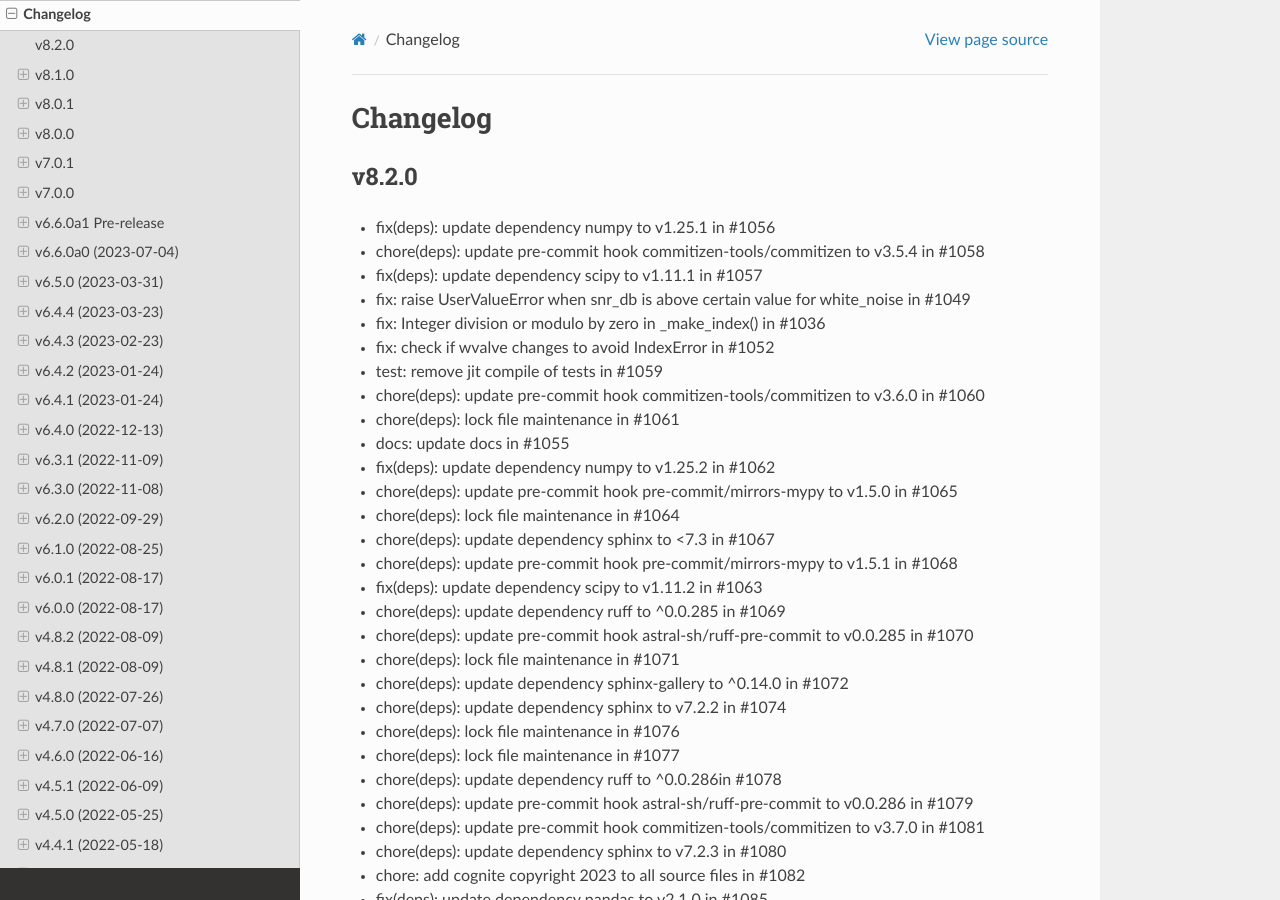
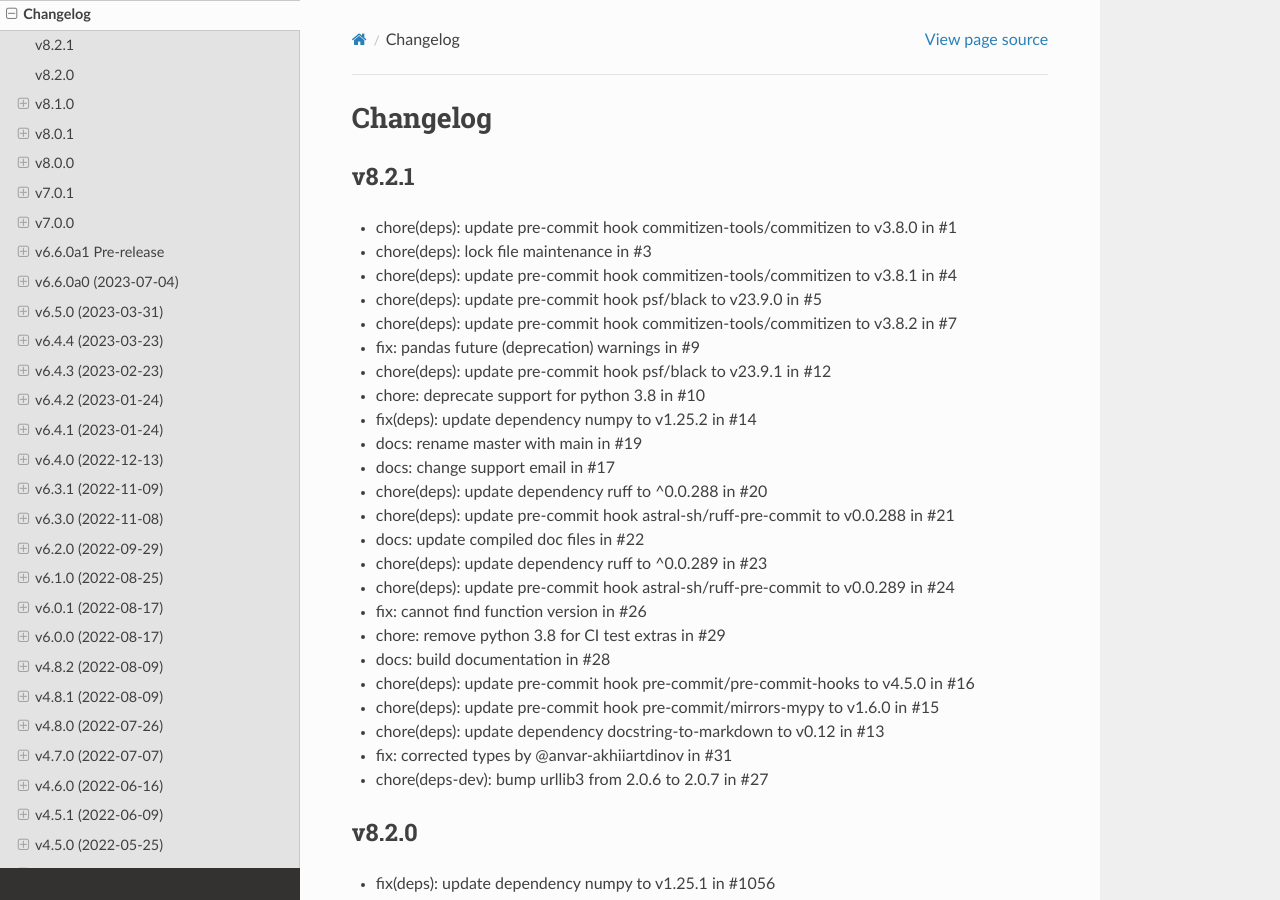
Before and after one commit to cognitedata/indsl, a Sphinx documentation site: the page built from docs-source/source/CHANGELOG.md, in a window 1280 px wide and 900 px high. Built offline with Sphinx 7.4.7 and the Read the Docs theme 2.0.0, drawn with Linux system fonts in a browser that asks for light colours; pages that are not in the unit, such as notebooks, are missing from menus.

Commit message:
docs: update CHANGELOG.md

```diff
--- a/docs-source/source/CHANGELOG.md
+++ b/docs-source/source/CHANGELOG.md
@@ -1,4 +1,29 @@
 # Changelog
+## v8.2.1
+* chore(deps): update pre-commit hook commitizen-tools/commitizen to v3.8.0 in #1
+* chore(deps): lock file maintenance in #3
+* chore(deps): update pre-commit hook commitizen-tools/commitizen to v3.8.1 in #4
+* chore(deps): update pre-commit hook psf/black to v23.9.0 in #5
+* chore(deps): update pre-commit hook commitizen-tools/commitizen to v3.8.2 in #7
+* fix: pandas future (deprecation) warnings  in #9
+* chore(deps): update pre-commit hook psf/black to v23.9.1 in #12
+* chore: deprecate support for python 3.8 in #10
+* fix(deps): update dependency numpy to v1.25.2 in #14
+* docs: rename master with main  in #19
+* docs: change support email  in #17
+* chore(deps): update dependency ruff to ^0.0.288 in #20
+* chore(deps): update pre-commit hook astral-sh/ruff-pre-commit to v0.0.288 in #21
+* docs: update compiled doc files  in #22
+* chore(deps): update dependency ruff to ^0.0.289 in #23
+* chore(deps): update pre-commit hook astral-sh/ruff-pre-commit to v0.0.289 in #24
+* fix: cannot find function version in #26
+* chore: remove python 3.8 for CI test extras  in #29
+* docs: build documentation  in #28
+* chore(deps): update pre-commit hook pre-commit/pre-commit-hooks to v4.5.0 in #16
+* chore(deps): update pre-commit hook pre-commit/mirrors-mypy to v1.6.0 in #15
+* chore(deps): update dependency docstring-to-markdown to v0.12 in #13
+* fix: corrected types by @anvar-akhiiartdinov in #31
+* chore(deps-dev): bump urllib3 from 2.0.6 to 2.0.7  in #27
 ## v8.2.0
 * fix(deps): update dependency numpy to v1.25.1 in #1056
 * chore(deps): update pre-commit hook commitizen-tools/commitizen to v3.5.4 in #1058
```
